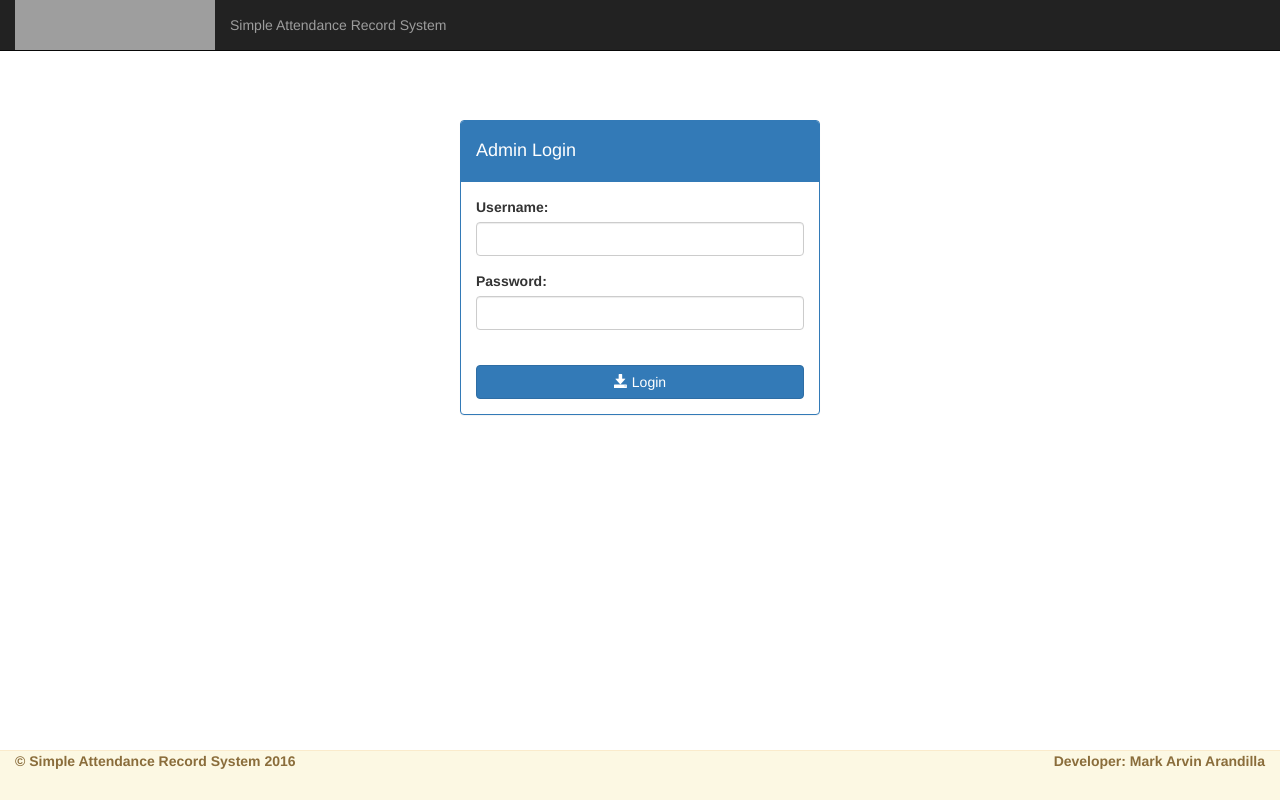
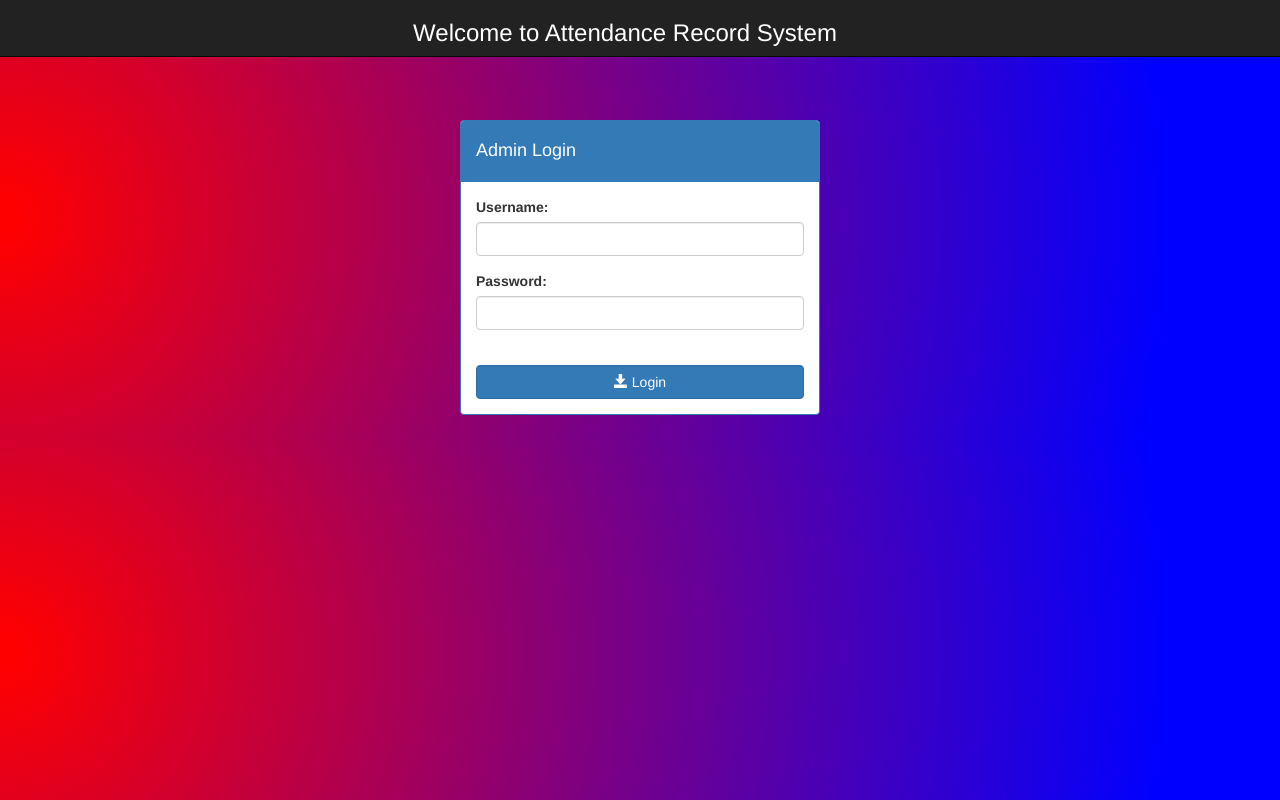
Before and after one commit to Anmolpoojari/binarybros, a PHP site: page / in a window 1280 px wide. Run offline with PHP 8.4, Linux system fonts and the light colour scheme; some libraries are stand-ins or nearby versions; grey boxes are pictures that could not be loaded.

Commit message:
Add files via upload

```diff
--- a/binarybros/admin/index.php
+++ b/binarybros/admin/index.php
@@ -7,18 +7,18 @@
 ?>
 <html lang = "eng">
 	<head>
-		<title>Simple Attendance Record System</title>
+		<title>Student Attendance Record System</title>
 		<meta charset = "utf-8" />
 		<meta name = "viewport" content = "width=device-width, initial-scale=1" />
 		<link rel = "stylesheet" type = "text/css" href = "css/bootstrap.css" />
 		<link rel = "stylesheet" type = "text/css" href = "css/style.css" />
 	</head>
-	<body>
+	<body style="background-image: radial-gradient(   circle at center left,red 1%,blue 90% );">
 		<nav class = "navbar navbar-inverse navbar-fixed-top">
 			<div class = "container-fluid">
-				<div class = "navbar-header">
-					<img src = "images/logo.png" width = "200px" height = "50px"/>
-					<p class = "navbar-text pull-right">Simple Attendance Record System</p>
+				<div>
+
+					<p class = "navbar-text pull-right" ><center><h3 style="color: white;">Welcome to Attendance Record System</h3></center></p>
 				</div>
 			</div>
 		</nav>
@@ -50,12 +50,7 @@
 				</div>
 			</div>
 		</div>
-		<div class = "navbar navbar-fixed-bottom alert-warning">
-			<div class = "container-fluid">
-				<label class = "pull-left">&copy; Simple Attendance Record System 2016</label>
-				<label class = "pull-right">Developer: Mark Arvin Arandilla</a></label>
-			</div>
-		</div>
+
 	</body>
 
 </html>
```
